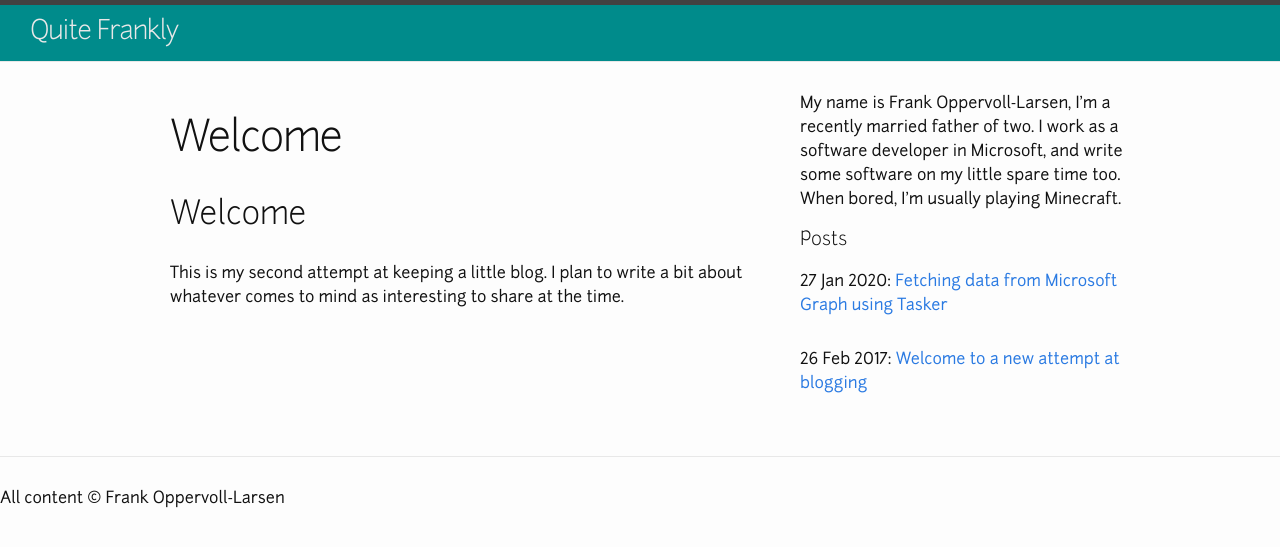
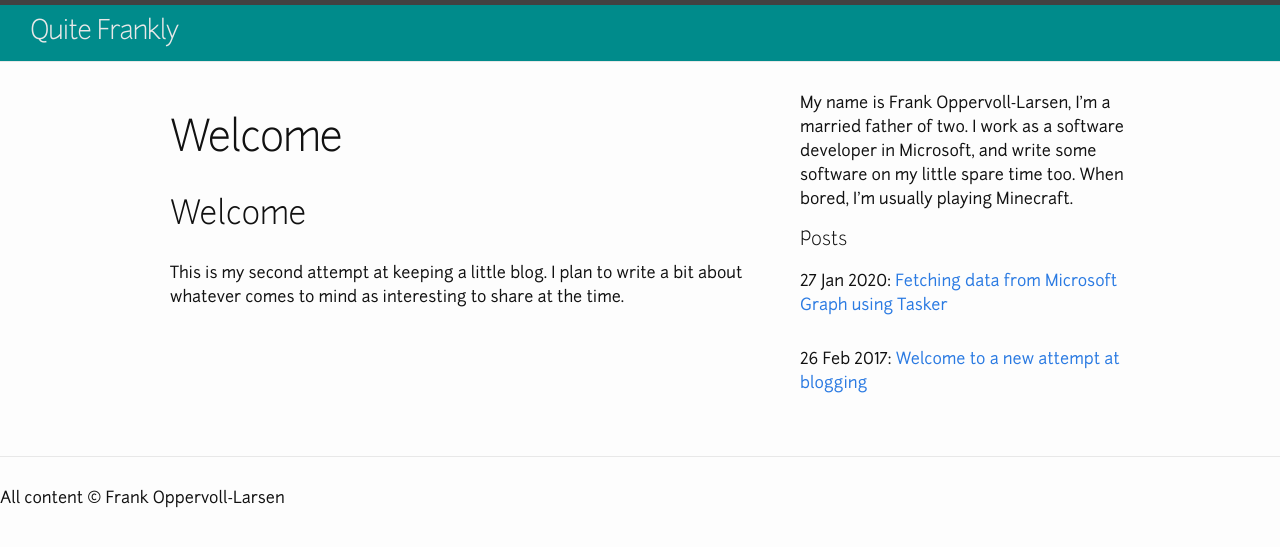
Before and after one commit to crazyfraggle/crazyfraggle.github.io, a Jekyll site: the page built from index.md, in a window 1280 px wide. Shown: the top 547 px of the page. Built offline with Jekyll 4.4.1, drawn with Linux system fonts in a browser that asks for light colours; our own code applies the rules of GitHub Pages for plain Markdown files.

Commit message:
UIpdate site description

```diff
--- a/_config.yml
+++ b/_config.yml
@@ -7,6 +7,6 @@ baseurl: ""
 url: "https://crazyfraggle.github.io"
 timezone: Europe/Oslo
 whoami: >
-  My name is Frank Oppervoll-Larsen, I'm a recently married father of two.  I
+  My name is Frank Oppervoll-Larsen, I'm a married father of two.  I
   work as a software developer in Microsoft, and write some software on my
   little spare time too. When bored, I'm usually playing Minecraft.
```
